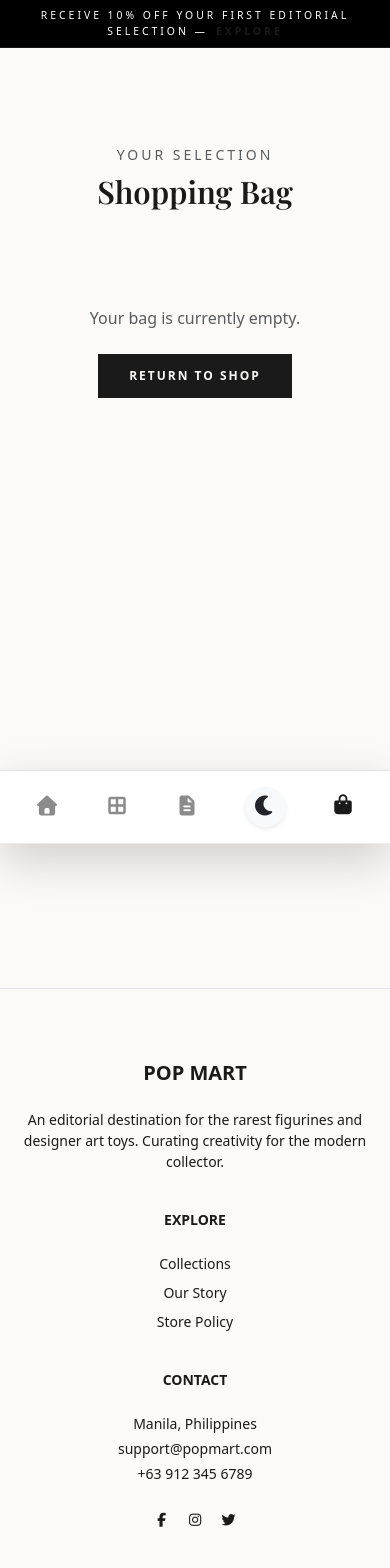
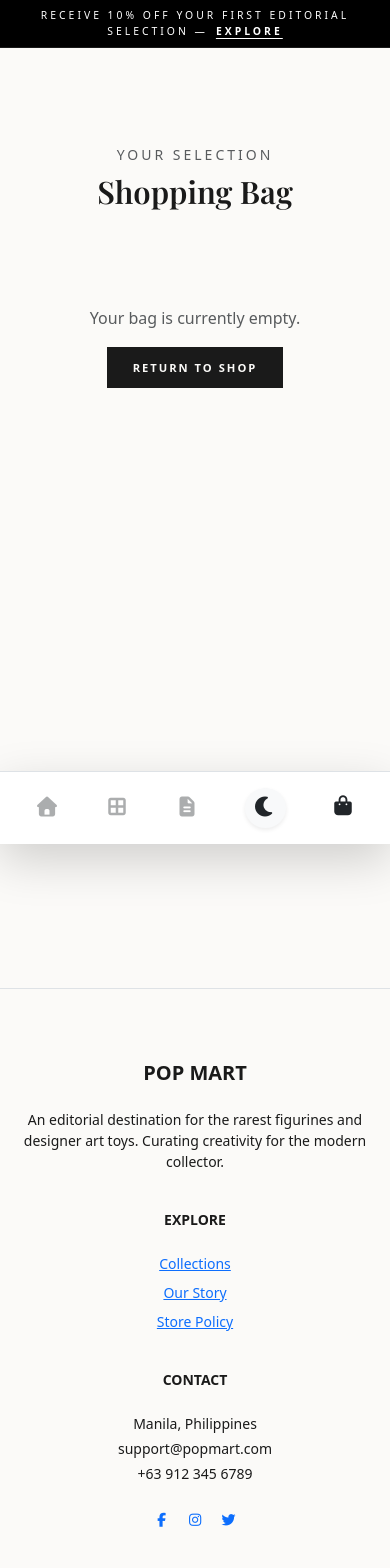
Before and after one commit to apolinarsamn/react-ecommerce, a React (Vite) app in the folder react-ecommerce/: page /cart in a window 390 px wide. Shown: the top 1568 px of the page. Built offline with nearby package versions, Linux system fonts and the light colour scheme.

Commit message:
fix mobile responsiveness and images bug

```diff
--- a/react-ecommerce/src/App.css
+++ b/react-ecommerce/src/App.css
@@ -8,110 +8,68 @@
   --lux-border: rgba(0, 0, 0, 0.08);
   --serif: 'Playfair Display', serif;
   --sans: 'Inter', sans-serif;
-  --transition: all 0.4s cubic-bezier(0.16, 1, 0.3, 1);
 }
 
-/* --- DARK MODE THEME --- */
 body.dark-mode {
   --lux-cream: #121212;
   --lux-black: #ffffff;
-  --lux-gray: rgba(255, 255, 255, 0.6);
   --lux-border: rgba(255, 255, 255, 0.1);
 }
 
 /* --- GLOBAL RESET --- */
 body {
-  min-height: 100vh;
   background-color: var(--lux-cream) !important;
   color: var(--lux-black) !important;
   font-family: var(--sans);
-  transition: background-color 0.5s ease, color 0.5s ease;
   margin: 0;
   overflow-x: hidden;
 }
 
-/* UNIVERSAL TEXT COLOR ADJUSTMENT */
-p, h1, h2, h3, h4, h5, h6, label, li, i, input, select, textarea, span, a {
-  color: var(--lux-black) !important;
-  transition: color 0.4s ease;
-  text-decoration: none !important;
-}
-
-/* --- THE CAROUSEL RESPONSIVE FIX (NO CROP / NO SQUISH) --- */
+/* --- THE HEADER/CAROUSEL RESPONSIVE FIX --- */
 .hero-viewport {
     width: 100%;
-    background-color: var(--lux-cream); /* Matches theme if image is small */
+    background-color: var(--lux-cream);
 }
 
 .hero-item {
-    height: auto !important; /* Let the image define the height */
-    min-height: unset;
+    /* Critical: allow height to adjust based on the image */
+    height: auto !important;
+    min-height: unset !important;
 }
 
 .hero-img {
     width: 100% !important;
-    height: auto !important;
-    /* 'contain' ensures the whole image shows on any screen size */
-    object-fit: contain !important;
+    height: auto !important; /* Susunod sa ratio ng picture */
+    object-fit: contain !important; /* No cropping */
     display: block;
 }
 
+/* --- PRODUCT IMAGE FIX (ANTI-STRETCH) --- */
+.product-card img {
+    width: 100% !important;
+    aspect-ratio: 1 / 1 !important; /* Square images */
+    object-fit: contain !important;
+    background-color: #f9f9f9;
+}
+
 /* --- DARK MODE ICON FIX --- */
-/* This flips black icons/logos to white when Dark Mode is toggled */
 body.dark-mode .navbar-icons img,
 body.dark-mode .nav-link i,
-body.dark-mode .footer-lux img,
-body.dark-mode .navbar-brand img,
 body.dark-mode .cart-icon {
     filter: invert(1) brightness(2) !important;
 }
 
-/* --- NAVBAR & HEADER --- */
-.sticky-top, .navbar {
-  background-color: var(--lux-cream) !important;
-  border-bottom: 1px solid var(--lux-border);
-}
-
-.navbar-brand {
-  font-family: var(--serif);
-  font-weight: 800 !important;
-  letter-spacing: -1.5px;
-}
-
-/* --- SIDEBAR (Still exists for Product List page) --- */
-.sidebar-lux {
-  border-right: 1px solid var(--lux-border);
-}
-
-.sidebar-lux span {
-  color: var(--lux-gray) !important;
-  transition: var(--transition);
-  display: block;
-  margin-bottom: 10px;
-  cursor: pointer;
-}
-
-.sidebar-lux span.active-lux {
-  color: var(--lux-black) !important;
-  font-weight: 700 !important;
-  border-left: 2px solid var(--lux-black);
-  padding-left: 10px;
-}
-
-/* --- LUXURY BUTTONS & HOVER EFFECTS --- */
+/* --- BUTTONS --- */
 .btn-lux {
   background-color: var(--lux-black) !important;
   color: var(--lux-cream) !important;
   border: 1px solid var(--lux-black) !important;
-  border-radius: 0;
-  padding: 12px 30px;
-  font-size: 0.75rem;
+  padding: 12px 25px;
+  font-size: 0.7rem;
   letter-spacing: 2px;
   text-transform: uppercase;
   font-weight: 700;
-  transition: all 0.3s ease !important;
-  display: inline-block;
-  cursor: pointer;
+  transition: 0.3s ease;
 }
 
 .btn-lux:hover {
@@ -119,38 +77,13 @@
   color: var(--lux-black) !important;
 }
 
-body.dark-mode .btn-lux:hover {
-  color: #ffffff !important;
-  border-color: #ffffff !important;
-}
-
-/* --- FOOTER --- */
-.footer-lux {
-  background-color: var(--lux-cream) !important;
-  border-top: 1px solid var(--lux-border);
-  padding: 40px 0;
-}
-
-/* --- MOBILE RESPONSIVENESS --- */
+/* --- MOBILE SPECIFIC FIXES --- */
 @media (max-width: 768px) {
-    .hero-img {
-        min-height: 180px; /* Prevents it from being too thin on tiny phones */
+    .carousel-control-prev, .carousel-control-next {
+        display: none; /* Removes bulky arrows on small screens for a cleaner look */
     }
 
-    .sidebar-lux {
-        border-right: none;
-        border-bottom: 1px solid var(--lux-border);
-        margin-bottom: 2rem;
-        padding-bottom: 1rem;
+    .hero-viewport {
+        margin-top: 0;
     }
 }
-
-/* --- ANIMATIONS --- */
-.fade-in {
-  animation: fadeInAni 0.8s ease-in;
-}
-
-@keyframes fadeInAni {
-  from { opacity: 0; transform: translateY(10px); }
-  to { opacity: 1; transform: translateY(0); }
-}
--- a/react-ecommerce/src/pages/Home.jsx
+++ b/react-ecommerce/src/pages/Home.jsx
@@ -18,34 +18,30 @@
   return (
     <div className="lux-home fade-in">
 
-      {/* FULL WIDTH HERO - NO CROP & RESPONSIVE */}
+      {/* HEADER CAROUSEL - SCALES TO PHONE SIZE */}
       <section className="hero-viewport">
-        <Carousel fade indicators={true} controls={true} interval={5000} pause={false}>
+        <Carousel fade indicators={true} controls={true} interval={5000}>
           <Carousel.Item className="hero-item">
-            <img className="hero-img" src="/Banner1.webp" alt="Slide 1" />
+            <img className="hero-img" src="/Banner1.webp" alt="Banner 1" />
           </Carousel.Item>
           <Carousel.Item className="hero-item">
-            <img className="hero-img" src="/Banner2.webp" alt="Slide 2" />
+            <img className="hero-img" src="/Banner2.webp" alt="Banner 2" />
           </Carousel.Item>
           <Carousel.Item className="hero-item">
-            <img className="hero-img" src="/Banner3.webp" alt="Slide 3" />
+            <img className="hero-img" src="/Banner3.webp" alt="Banner 3" />
           </Carousel.Item>
         </Carousel>
       </section>
 
-      {/* PRODUCT GRID - ITO AY MAGIGING FULL WIDTH NA NGAYON */}
-      <div className="container mt-5">
-        <div className="text-center mb-5">
-          <p className="small text-uppercase mb-2" style={{ letterSpacing: '3px', opacity: 0.6 }}>
-            The Selection
-          </p>
-          <h2 className="display-6 mb-3" style={{ fontFamily: "var(--serif)" }}>
-            Best Mini Figurines
-          </h2>
+      {/* CONTENT GRID */}
+      <div className="container mt-4 mt-md-5">
+        <div className="text-center mb-4 mb-md-5">
+          <p className="small text-uppercase mb-2" style={{ letterSpacing: '3px', opacity: 0.6 }}>The Selection</p>
+          <h2 className="display-6 mb-3" style={{ fontFamily: "var(--serif)" }}>Best Mini Figurines</h2>
         </div>
 
-        {/* 4 columns sa desktop, 2 sa mobile */}
-        <div className="row g-3 g-md-4">
+        {/* 2 columns on phone, 4 on desktop */}
+        <div className="row g-2 g-md-4">
           {featuredProducts.map((product) => (
             <div key={product.id} className="col-6 col-md-4 col-lg-3">
               <ProductCard product={product} />
@@ -54,9 +50,7 @@
         </div>
 
         <div className="text-center my-5">
-          <Link to="/products" className="btn-lux text-decoration-none">
-            View All Collections
-          </Link>
+          <Link to="/products" className="btn-lux text-decoration-none">View All Collections</Link>
         </div>
       </div>
     </div>
```
